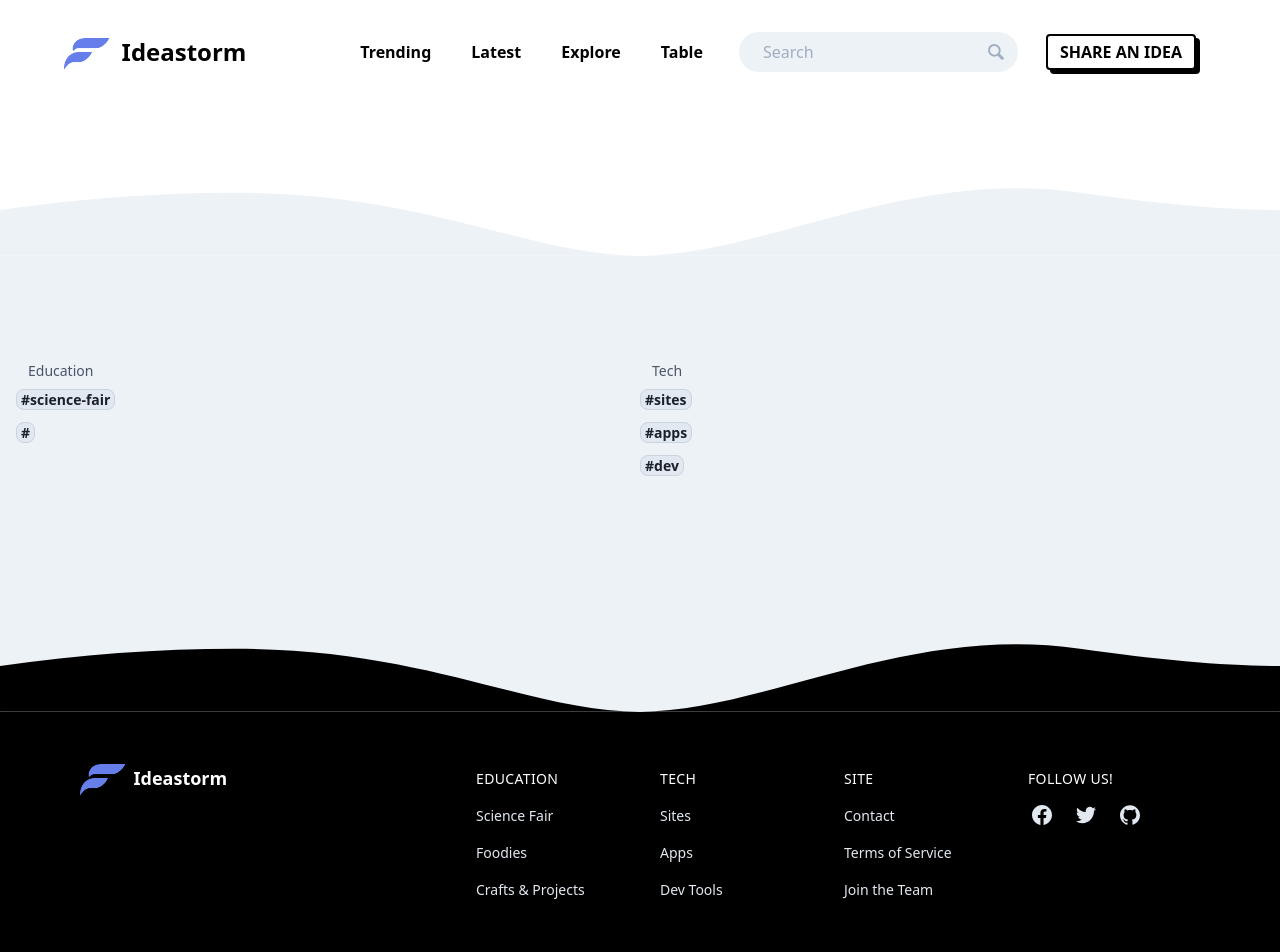
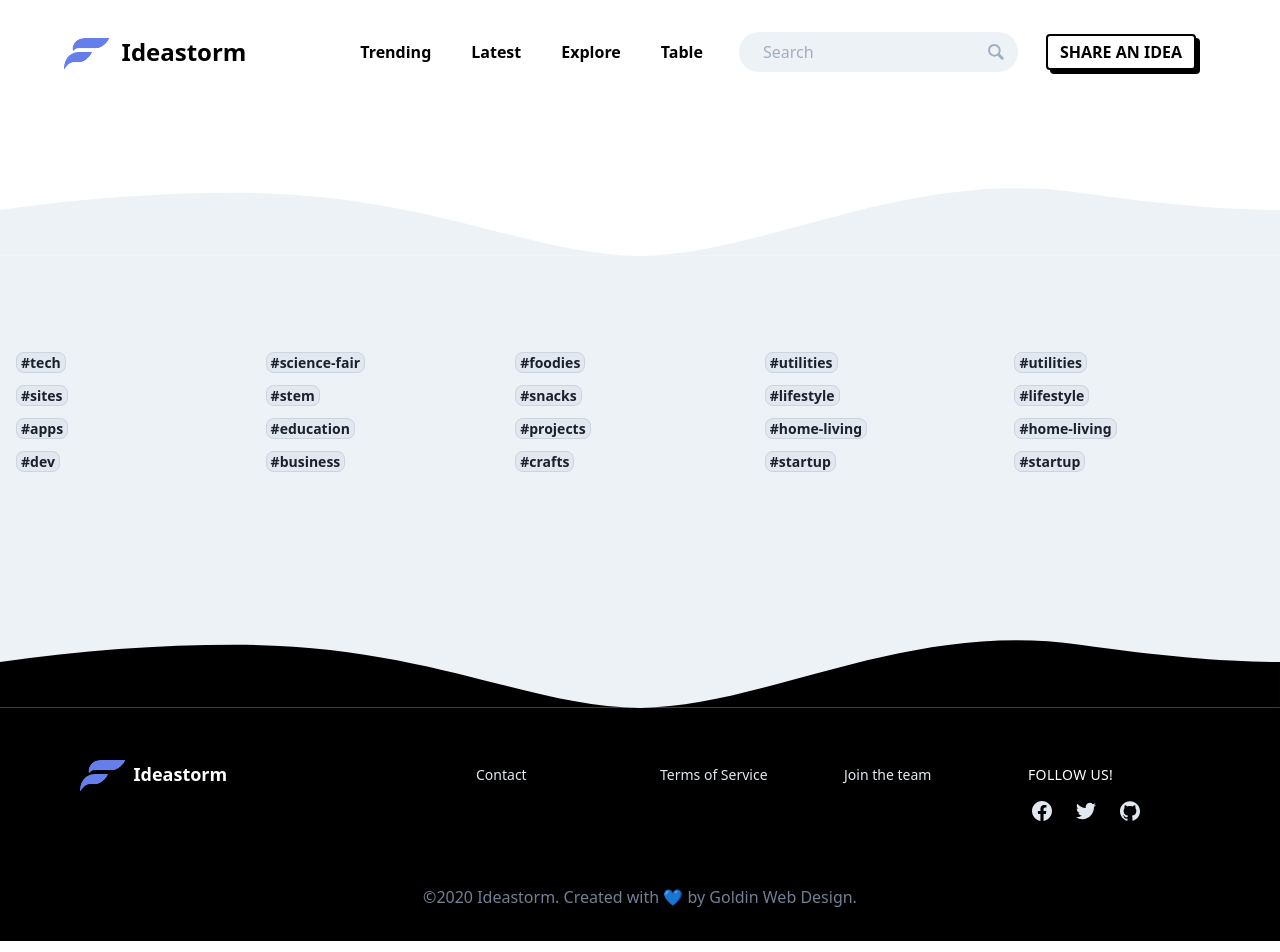
Before and after one commit to GoldinGuy/Ideastorm, a React (Create React App) app in the folder client/: page /update/1 in a window 1280 px wide. Shown: the top 952 px of the page. Built offline with nearby package versions, Linux system fonts and the light colour scheme.

Commit message:
smaller footer, tags in for you section

```diff
--- a/client/src/components/footer_component.jsx
+++ b/client/src/components/footer_component.jsx
@@ -27,14 +27,14 @@ class Footer extends Component {
 					<div className="container flex w-full flex-col justify-between px-4 mx-auto overflow-hidden lg:flex-row">
 						<div className="block w-full mt-6 text-sm sm:flex lg:mt-0">
 							{[
-								{ title: "Education", tags: ["science-fair", ""] },
-								{ title: "Tech", tags: ["sites", "apps", "dev"] }
+								["tech", "sites", "apps", "dev"],
+								["science-fair", "stem", "education", "business"],
+								["foodies", "snacks", "projects", "crafts"],
+								["utilities", "lifestyle", "home-living", "startup"],
+								["utilities", "lifestyle", "home-living", "startup"]
 							].map(cat => (
 								<ul className="flex flex-col w-full p-0 font-thin text-left text-gray-700 list-none">
-									<li className="inline-block px-3 py-2 text-md font-medium tracking-wideuppercase">
-										<Link to={`/search?q=${cat.title}`}>{cat.title}</Link>
-									</li>
-									{cat.tags.map(tag => (
+									{cat.map(tag => (
 										<li className="mb-3">
 											<Link
 												key={tag}
@@ -92,67 +92,31 @@ class Footer extends Component {
 						</Link>
 						<div className="block w-2/3 mt-6 text-sm sm:flex lg:mt-0">
 							<ul className="flex flex-col w-full p-0 font-thin text-left text-gray-700 list-none">
-								<li className="inline-block px-3 py-2 font-medium tracking-wide text-white uppercase">
-									<Link to="/search?q=education">Education</Link>
-								</li>
-								<li>
-									<Link
-										to="/search?q=science-fair"
+								<a
+									href="mailto:seth@goldinwebdesign.com"
 									className="inline-block px-3 py-2 text-gray-300 no-underline hover:text-white"
 								>
-										Science Fair
-									</Link>
-								</li>
-								<li>
+									Contact
+								</a>
+							</ul>
+							<ul className="flex flex-col w-full p-0 font-thin text-left text-gray-700 list-none">
 								<Link
-										to="/search?q=food"
+									to="/terms"
 									className="inline-block px-3 py-2 text-gray-300 no-underline hover:text-white"
 								>
-										Foodies
+									Terms of Service
 								</Link>
-								</li>
-								<li>
+							</ul>
+							<ul className="flex flex-col w-full p-0 font-thin text-left text-gray-700 list-none">
 								<Link
-										to="/search?q=crafts"
+									to="/jobs"
 									className="inline-block px-3 py-2 text-gray-300 no-underline hover:text-white"
 								>
-										Crafts & Projects
+									Join the team
 								</Link>
-								</li>
-							</ul>
-							<ul className="flex flex-col w-full p-0 font-thin text-left text-gray-700 list-none">
-								<li className="inline-block px-3 py-2 font-medium tracking-wide text-white uppercase">
-									<Link to="/search?q=tech">Tech</Link>
-								</li>
-								<li>
-									<Link
-										to="/search?q=website"
-										className="inline-block px-3 py-2 text-gray-300 no-underline hover:text-white"
-									>
-										Sites
-									</Link>
-								</li>
-								<li>
-									<Link
-										to="/search?q=app"
-										className="inline-block px-3 py-2 text-gray-300 no-underline hover:text-white"
-									>
-										Apps
-									</Link>
-								</li>
-
-								<li>
-									<Link
-										to="/search?q=dev"
-										className="inline-block px-3 py-2 text-gray-300 no-underline hover:text-white"
-									>
-										Dev Tools
-									</Link>
-								</li>
 							</ul>
 
-							<ul className="flex flex-col w-full p-0 font-thin text-left text-gray-700 list-none">
-								<li className="inline-block px-3 py-2 font-medium tracking-wide text-white uppercase">
+							{/* <li className="inline-block px-3 py-2 font-medium tracking-wide text-white uppercase">
 									Site
 								</li>
 								<li>
@@ -179,7 +143,7 @@ class Footer extends Component {
 										Join the Team
 									</Link>
 								</li>
-							</ul>
+							</ul> */}
 							<div className="flex flex-col w-full text-gray-700">
 								<div className="inline-block px-3 py-2 font-medium tracking-wide text-white uppercase">
 									Follow Us!
--- a/client/src/pages/home_page.jsx
+++ b/client/src/pages/home_page.jsx
@@ -58,7 +58,7 @@ class HomePage extends Component {
 										/>
 										<path
 											d="M60.656 26.976a2.564 2.564 0 002.57 2.559 2.564 2.564 0 002.568-2.56v-2.558a2.564 2.564 0 00-2.569-2.559 2.564 2.564 0 00-2.569 2.56v2.558zM63.225 9.064a2.564 2.564 0 00-2.569 2.559v2.559a2.564 2.564 0 002.57 2.558 2.564 2.564 0 002.568-2.558v-2.56a2.564 2.564 0 00-2.569-2.558zM70.932 16.74h-2.569a2.564 2.564 0 00-2.569 2.56 2.564 2.564 0 002.57 2.558h2.568a2.564 2.564 0 002.57-2.559 2.564 2.564 0 00-2.57-2.559zM58.087 16.74h-2.569a2.564 2.564 0 00-2.569 2.56 2.564 2.564 0 002.57 2.558h2.568a2.564 2.564 0 002.57-2.559 2.564 2.564 0 00-2.57-2.559zM91.068 44.466a2.564 2.564 0 00-2.421 2.7 2.564 2.564 0 002.69 2.431l2.555-.134a2.564 2.564 0 002.421-2.7 2.564 2.564 0 00-2.69-2.43l-2.555.133zM85.404 48.852a2.564 2.564 0 00-2.69-2.432l-2.556.134a2.564 2.564 0 00-2.42 2.7 2.564 2.564 0 002.69 2.431l2.555-.134a2.564 2.564 0 002.42-2.7zM88.24 42.85l-.134-2.565a2.564 2.564 0 00-2.69-2.432 2.564 2.564 0 00-2.421 2.7l.134 2.565a2.564 2.564 0 002.69 2.432 2.564 2.564 0 002.421-2.7zM91.78 55.198l-.134-2.566a2.564 2.564 0 00-2.69-2.431 2.564 2.564 0 00-2.42 2.7l.134 2.565a2.564 2.564 0 002.69 2.431 2.564 2.564 0 002.42-2.699z"
-											fill="#38b2ac"
+											fill="#9f7aea"
 										/>
 										<path
 											d="M61.132 60.396a2.564 2.564 0 002.569-2.559V44.99a2.564 2.564 0 00-2.57-2.559H48.234a2.564 2.564 0 00-2.57 2.56v12.847a2.564 2.564 0 002.57 2.56h12.899zm-10.33-12.848h7.76v7.73h-7.76v-7.73z"
```
Lines whose indentation alone changed are shown as unchanged.
